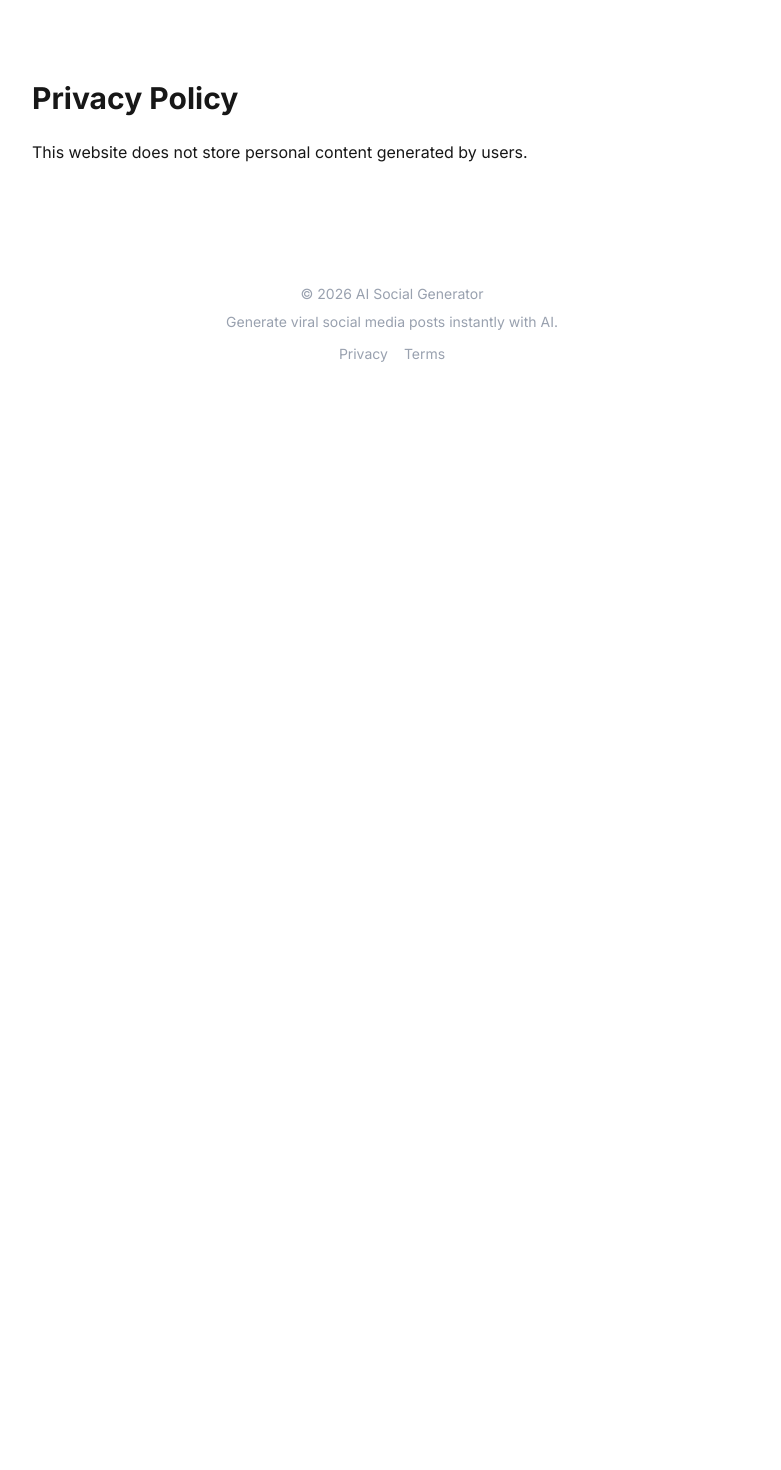
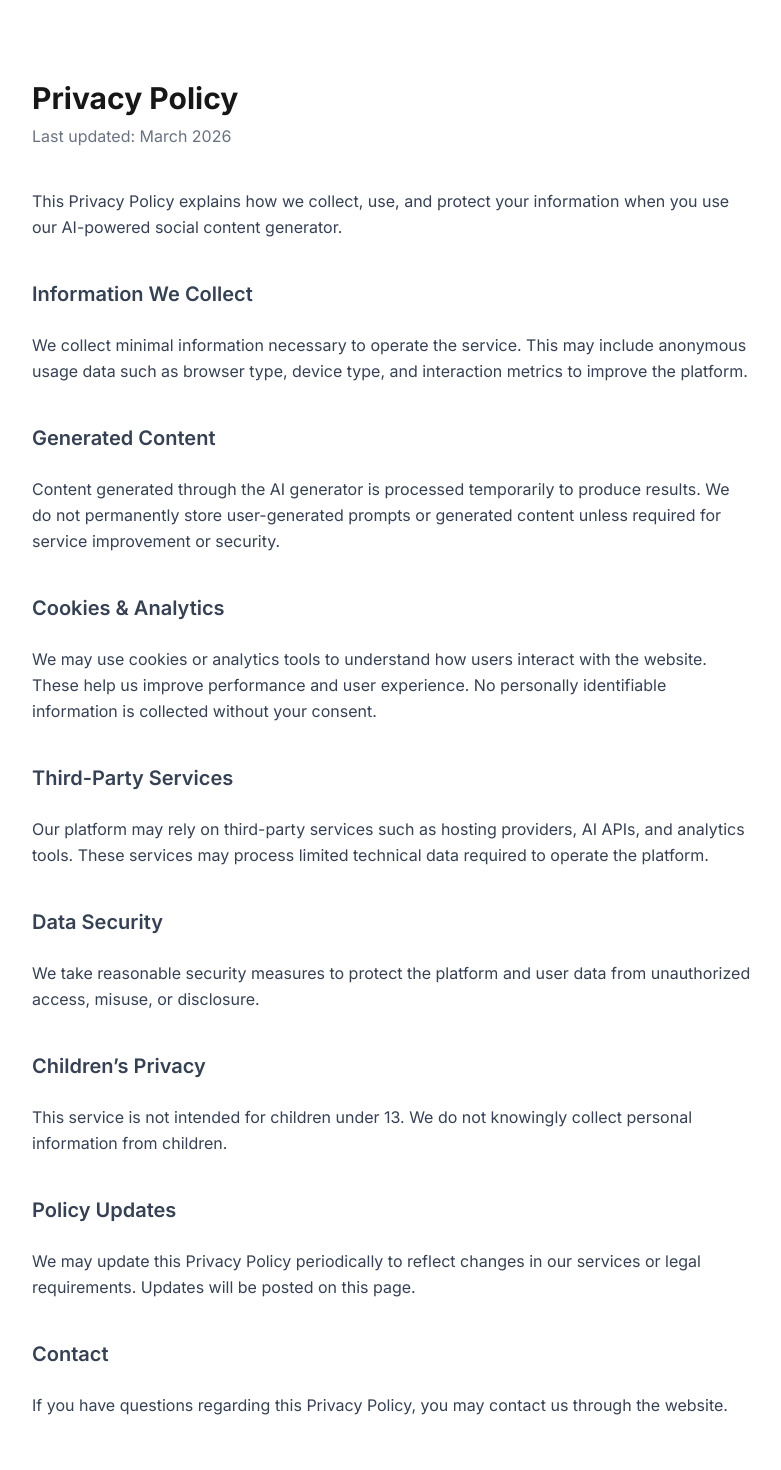
Before and after one commit to lakiya/ai-social-generator, a Next.js app: page /privacy in a window 1280 px wide. Shown: the top 1470 px of the page, without its empty margins (248-1029 px from the left). Before the commit the page ends 800 px from the top, so only its background shows below. Built offline with nearby package versions, Linux system fonts and the light colour scheme.

Commit message:
feat: Add dedicated pages for Privacy Policy and Terms of Service.

```diff
--- a/src/app/privacy/page.tsx
+++ b/src/app/privacy/page.tsx
@@ -1,8 +1,69 @@
-export default function Privacy() {
+export default function PrivacyPage() {
     return (
         <main className="max-w-3xl mx-auto py-20 px-6">
-            <h1 className="text-3xl font-bold mb-6">Privacy Policy</h1>
-            <p>This website does not store personal content generated by users.</p>
+            <h1 className="text-3xl font-bold mb-2">Privacy Policy</h1>
+            <p className="text-gray-500 mb-10">Last updated: March 2026</p>
+
+            <section className="space-y-6 text-gray-700 leading-relaxed">
+                <p>
+                    This Privacy Policy explains how we collect, use, and protect your
+                    information when you use our AI-powered social content generator.
+                </p>
+
+                <h2 className="text-xl font-semibold pt-4">Information We Collect</h2>
+                <p>
+                    We collect minimal information necessary to operate the service. This
+                    may include anonymous usage data such as browser type, device type,
+                    and interaction metrics to improve the platform.
+                </p>
+
+                <h2 className="text-xl font-semibold pt-4">Generated Content</h2>
+                <p>
+                    Content generated through the AI generator is processed temporarily to
+                    produce results. We do not permanently store user-generated prompts or
+                    generated content unless required for service improvement or security.
+                </p>
+
+                <h2 className="text-xl font-semibold pt-4">Cookies & Analytics</h2>
+                <p>
+                    We may use cookies or analytics tools to understand how users interact
+                    with the website. These help us improve performance and user
+                    experience. No personally identifiable information is collected
+                    without your consent.
+                </p>
+
+                <h2 className="text-xl font-semibold pt-4">Third-Party Services</h2>
+                <p>
+                    Our platform may rely on third-party services such as hosting
+                    providers, AI APIs, and analytics tools. These services may process
+                    limited technical data required to operate the platform.
+                </p>
+
+                <h2 className="text-xl font-semibold pt-4">Data Security</h2>
+                <p>
+                    We take reasonable security measures to protect the platform and user
+                    data from unauthorized access, misuse, or disclosure.
+                </p>
+
+                <h2 className="text-xl font-semibold pt-4">Children’s Privacy</h2>
+                <p>
+                    This service is not intended for children under 13. We do not knowingly
+                    collect personal information from children.
+                </p>
+
+                <h2 className="text-xl font-semibold pt-4">Policy Updates</h2>
+                <p>
+                    We may update this Privacy Policy periodically to reflect changes in
+                    our services or legal requirements. Updates will be posted on this
+                    page.
+                </p>
+
+                <h2 className="text-xl font-semibold pt-4">Contact</h2>
+                <p>
+                    If you have questions regarding this Privacy Policy, you may contact
+                    us through the website.
+                </p>
+            </section>
         </main>
-    )
+    );
 }
--- a/src/app/terms/page.tsx
+++ b/src/app/terms/page.tsx
@@ -0,0 +1,64 @@
+export default function TermsPage() {
+    return (
+        <main className="max-w-3xl mx-auto py-20 px-6">
+            <h1 className="text-3xl font-bold mb-2">Terms of Service</h1>
+            <p className="text-gray-500 mb-10">Last updated: March 2026</p>
+
+            <section className="space-y-6 text-gray-700 leading-relaxed">
+                <p>
+                    By accessing or using this website, you agree to be bound by these
+                    Terms of Service. If you do not agree with any part of these terms,
+                    you should not use the service.
+                </p>
+
+                <h2 className="text-xl font-semibold pt-4">Use of the Service</h2>
+                <p>
+                    This platform provides AI-powered tools for generating social media
+                    content. You agree to use the service only for lawful purposes and in
+                    accordance with applicable regulations.
+                </p>
+
+                <h2 className="text-xl font-semibold pt-4">AI Generated Content</h2>
+                <p>
+                    The content produced by the AI system is automatically generated and
+                    may not always be accurate or appropriate. Users are responsible for
+                    reviewing and verifying generated content before publishing or using
+                    it publicly.
+                </p>
+
+                <h2 className="text-xl font-semibold pt-4">User Responsibilities</h2>
+                <p>
+                    You agree not to use the service to generate illegal, harmful,
+                    misleading, or abusive content. Misuse of the platform may result in
+                    restricted access or termination of service.
+                </p>
+
+                <h2 className="text-xl font-semibold pt-4">Service Availability</h2>
+                <p>
+                    We aim to provide a reliable service but cannot guarantee uninterrupted
+                    availability. The platform may be updated, modified, or temporarily
+                    unavailable due to maintenance or technical issues.
+                </p>
+
+                <h2 className="text-xl font-semibold pt-4">Limitation of Liability</h2>
+                <p>
+                    The service is provided "as is" without warranties of any kind. We are
+                    not responsible for any losses, damages, or issues resulting from the
+                    use of generated content or the platform.
+                </p>
+
+                <h2 className="text-xl font-semibold pt-4">Changes to the Terms</h2>
+                <p>
+                    These terms may be updated from time to time. Continued use of the
+                    service after updates indicates acceptance of the revised terms.
+                </p>
+
+                <h2 className="text-xl font-semibold pt-4">Contact</h2>
+                <p>
+                    If you have questions about these Terms of Service, please contact us
+                    through the website.
+                </p>
+            </section>
+        </main>
+    );
+}
```
